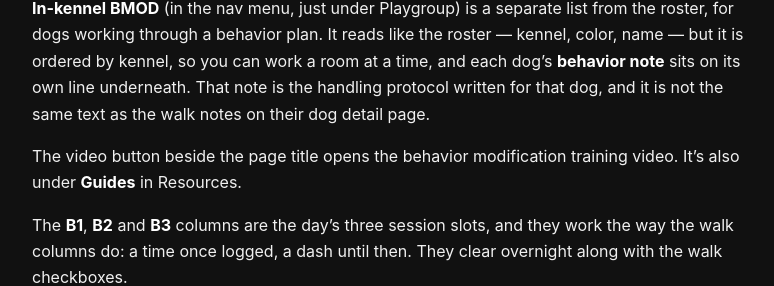
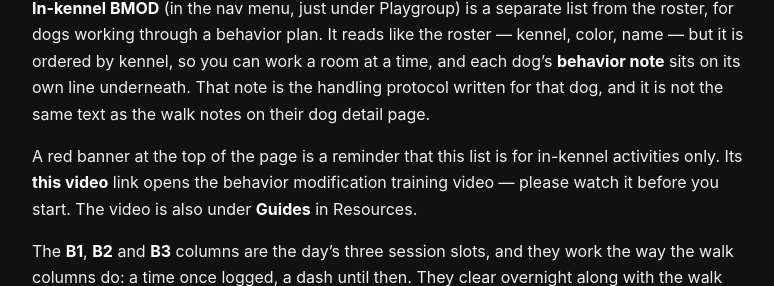
Before and after one commit to kirbsauce/dog-walker-assistant-docs, a Jekyll site: the page built from WALKER.md, in a window 1280 px wide and 900 px high, scrolled down 7805 px, cut to the strip 114-400 px from the top of the window. Shown: the whole strip, without its empty margins (248-1022 px from the left). Built offline with Jekyll 4.4.1, drawn with Linux system fonts in a browser that asks for light colours.

Commit message:
Describe the In-kennel BMOD banner in place of the video button
Co-Authored-By: Claude Opus 5 <noreply@anthropic.com>

```diff
--- a/WALKER.md
+++ b/WALKER.md
@@ -358,8 +358,10 @@ a room at a time, and each dog's **behavior note** sits on its own line
 underneath. That note is the handling protocol written for that dog, and it is
 not the same text as the walk notes on their dog detail page.
 
-The video button beside the page title opens the behavior modification
-training video. It's also under **Guides** in Resources.
+A red banner at the top of the page is a reminder that this list is for
+in-kennel activities only. Its **this video** link opens the behavior
+modification training video — please watch it before you start. The video is
+also under **Guides** in Resources.
 
 The **B1**, **B2** and **B3** columns are the day's three session slots, and
 they work the way the walk columns do: a time once logged, a dash until then.
```
